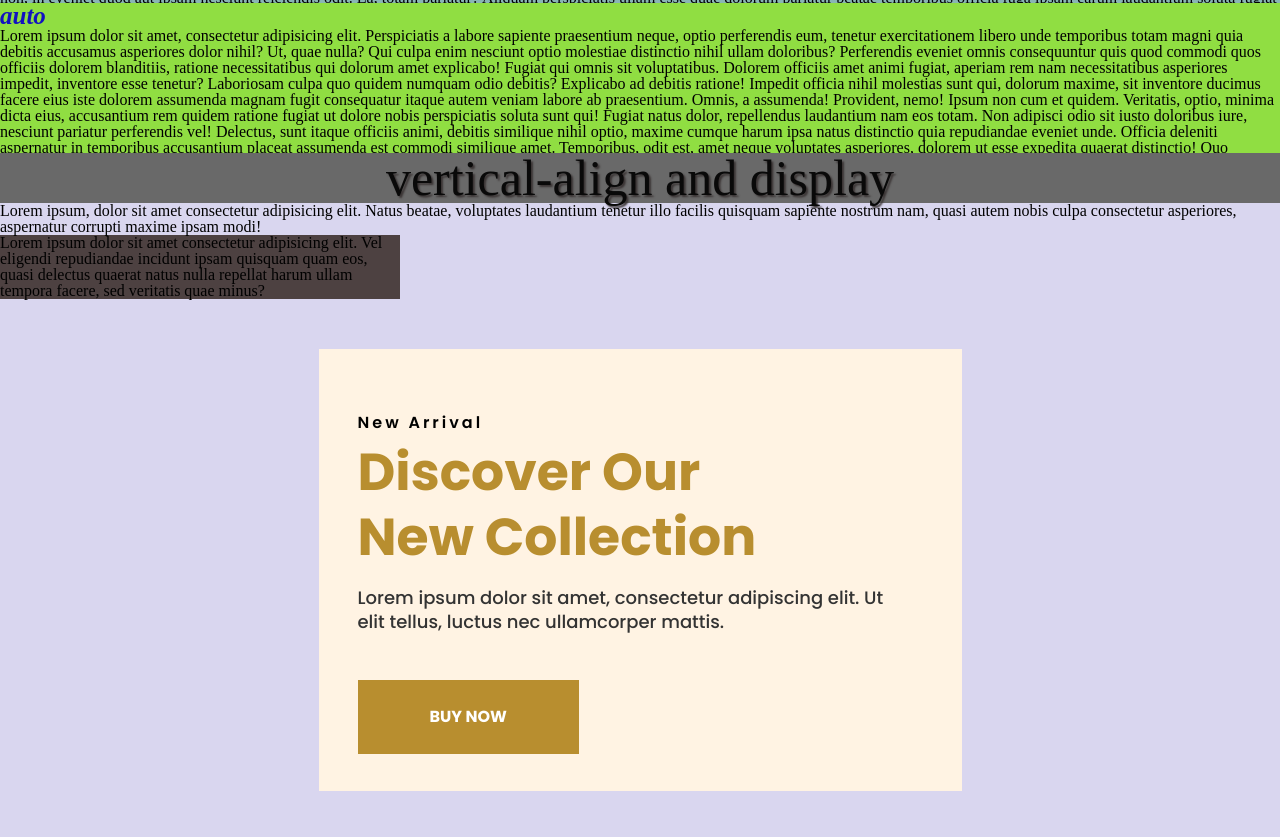
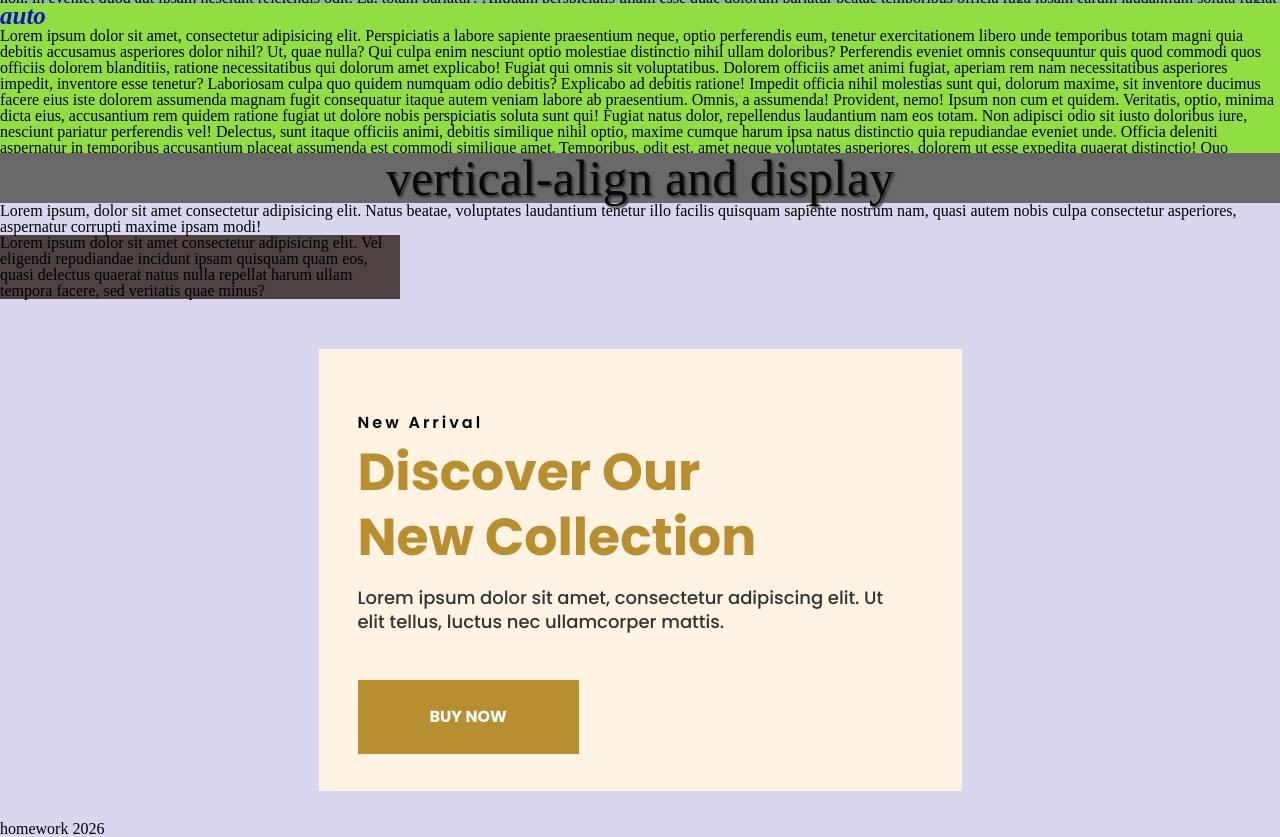
Before and after one commit to t13189254-tanya/homework, a plain HTML site: page homework_5/index.html in a window 1280 px wide. Shown: the part 4364-5201 px from the top of the page. Drawn offline with Linux system fonts and the light colour scheme.

Commit message:
index.html

```diff
--- a/homework_5/index.html
+++ b/homework_5/index.html
@@ -344,7 +344,9 @@
             </div>
            </div>
            <footer>
-
+            <p>
+              homework 2026
+            </p>
            </footer>
     </main>
 
```
